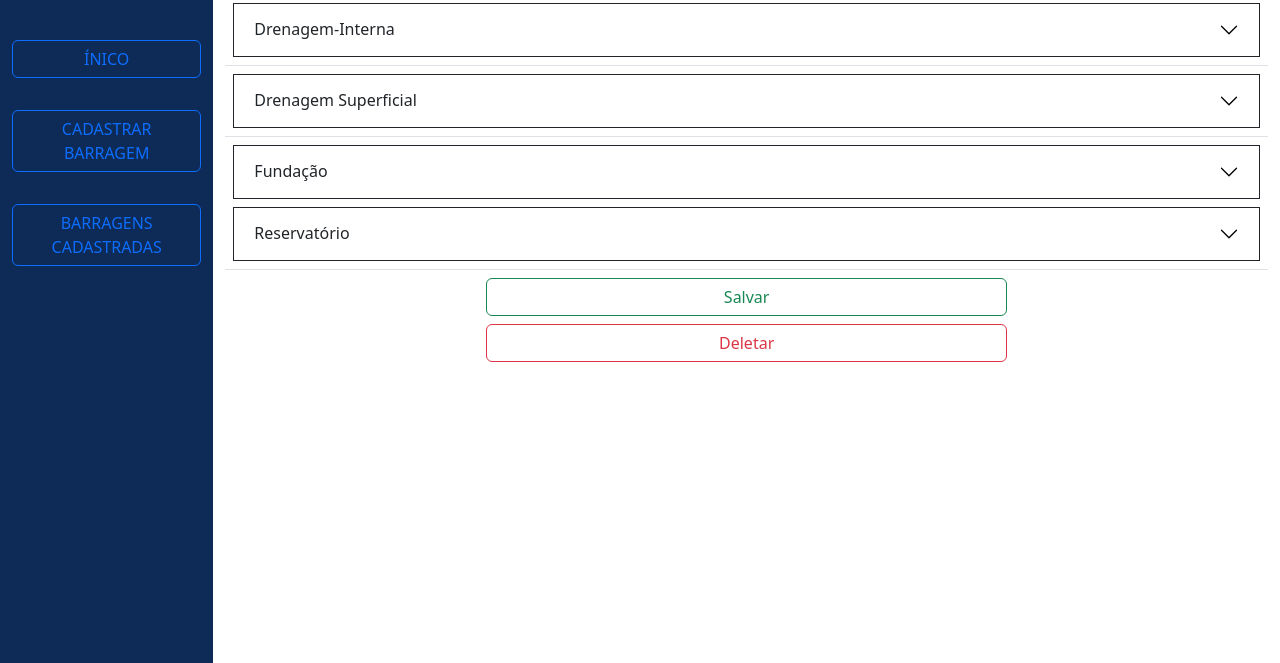
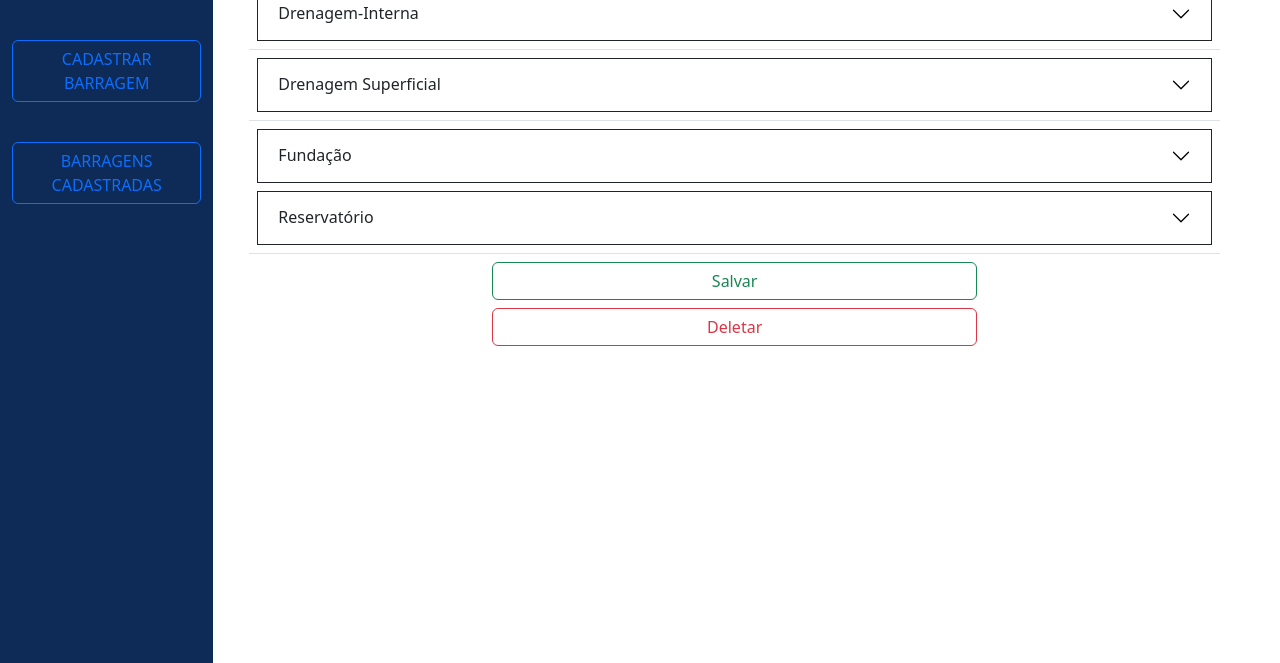
Before and after one commit to gabrielgalvaodev/TCC, a website: page views/tabelas.html in a window 1280 px wide. Shown: the part 137-800 px from the top of the page. Drawn offline with nearby package versions, Linux system fonts and the light colour scheme; files that its build step writes are made by us from their sources.

Commit message:
mudando template

```diff
--- a/views/base.html
+++ b/views/base.html
@@ -22,10 +22,10 @@
         </div>
         <div class="row">
           <div class="col-12 mt-4">
-            <div class="d-grid gap-2">
-              <a href="/" class="btn  btn-outline-primary mt-4" >ÍNICO</a>
+            <div class="d-grid gap-3">
+              <!--<a href="/" class="btn  btn-outline-primary mt-4">ÍNICO</a>-->
               <a href="/cadastro-barragem" class="btn  btn-outline-primary mt-4">CADASTRAR BARRAGEM</a>
-              <a href="/barragens-cadastradas" class="btn  btn-outline-primary mt-4" >BARRAGENS CADASTRADAS</a>
+              <a href="/barragens-cadastradas" class="btn  btn-outline-primary mt-4">BARRAGENS CADASTRADAS</a>
               <!--<a href="/cadastro-inspecao" class="btn  btn-outline-primary mt-4" >CADASTRAR INSPEÇÃO</a>
               <a href="/cadastro-operador" class="btn  btn-outline-primary mt-4" >CADASTRAR OPERADOR</a>-->
             </div>
@@ -34,13 +34,9 @@
 
       </div>
 
-      <div class="col-10">
-        <div class="row py-2 text-center " style="background-color: #0e2a56;">
+      <div class="container col-10">
 
-
-
-        </div>
-        <div class="row">
+        <div class="row container">
           <div class="col-12">
             {% block conteudo %}
             {% endblock %}
--- a/views/tabelas.html
+++ b/views/tabelas.html
@@ -4,7 +4,7 @@
 <div class="h4 pb-2 mb-4 text-danger border-bottom border-danger">
     CADASTRO INSPENÇÃO
   </div>
-<form class="accordion accordion-flush" id="accordionFlushExample">
+<form class="container accordion accordion-flush" id="accordionFlushExample">
     <div class="accordion-item">
         <h1 class="accordion-header m-2 text-center border  border-dark">
             <button class="accordion-button collapsed" type="button" data-bs-toggle="collapse"
@@ -880,7 +880,7 @@
         </div>
     </div>
     <div class=" m-2 d-grid  gap-2 col-6 mx-auto">
-        <button class="btn btn-outline-success" type="submit">Salvar</button>
+        <button class="btn btn-outline-success" type="submit" >Salvar</button>
         <button class="btn btn-outline-danger" type="reset">Deletar</button>
       </div>
 
```
Also changed, not shown: views/cadastro.html (+2 -1 lines), views/templateteste.html (added), views/teste.html (line endings or trailing spaces).
